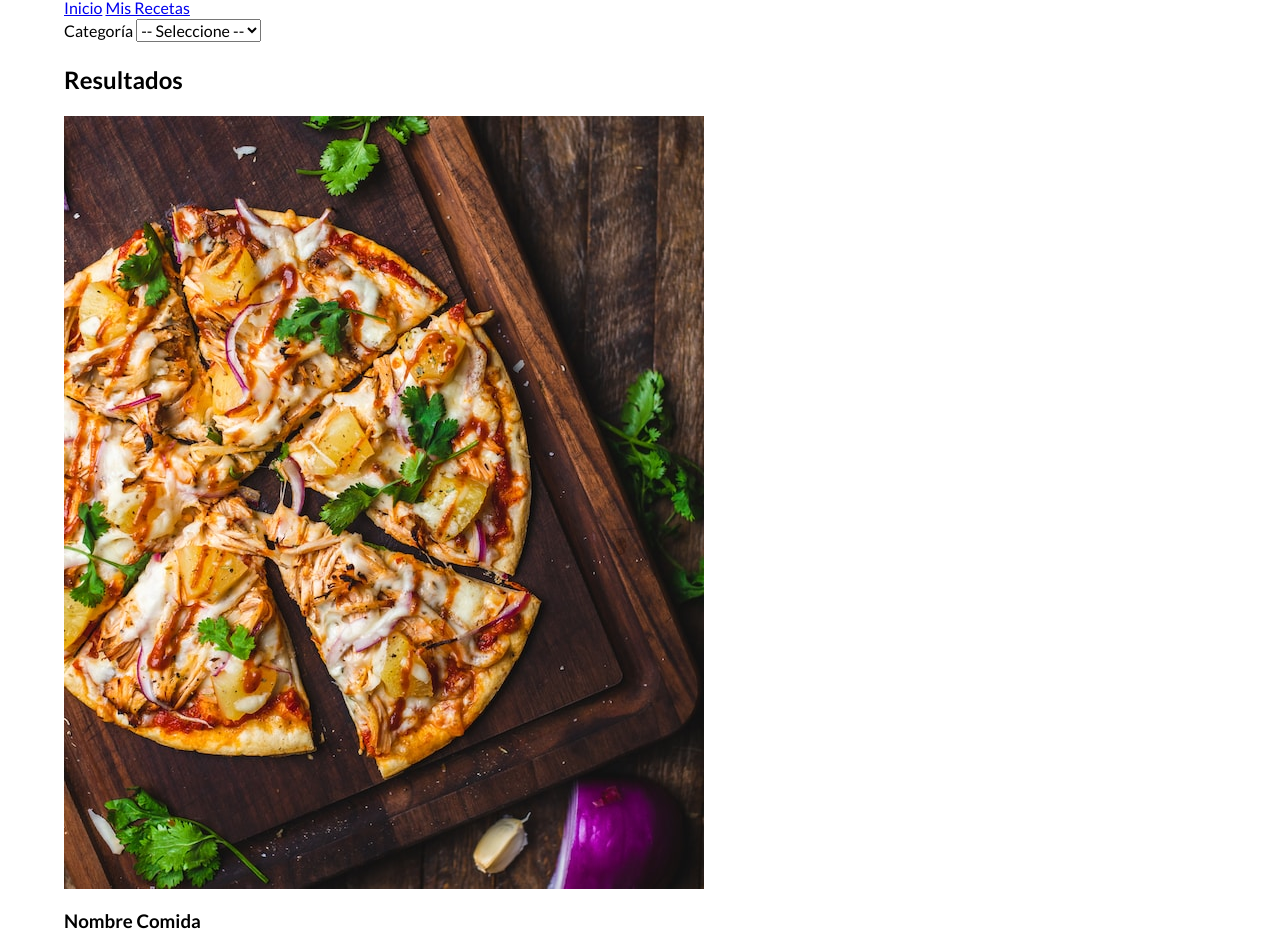
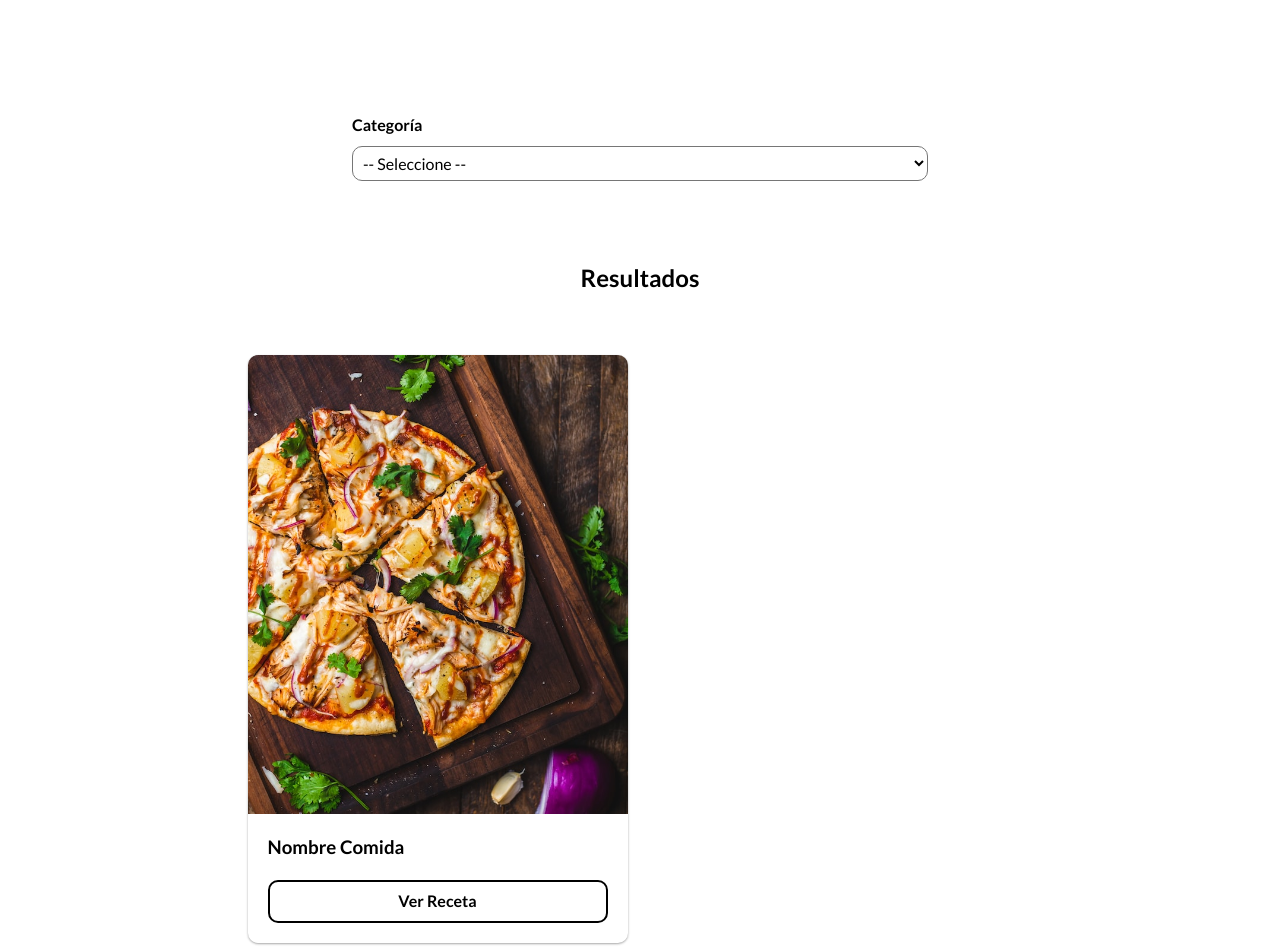
Before and after one commit to MartinezFabian/FoodRecipeApp-JavaScript-HTML-CSS, a plain HTML site: page index.html in a window 1280 px wide. Shown: the part 88-1037 px from the top of the page. Drawn offline with Linux system fonts and the light colour scheme.

Commit message:
feat: Add initial CSS styles

```diff
--- a/css/styles.css
+++ b/css/styles.css
@@ -2,6 +2,8 @@
 
 :root {
   --main-font: "Lato", sans-serif;
+  --black: #111;
+  --white: #fff;
 }
 
 /* global styles */
@@ -37,3 +39,152 @@ img {
 [class$="__heading"] {
   margin: 2rem 0;
 }
+
+/* header */
+.header {
+  margin-top: 2rem;
+}
+
+.header__flex {
+  display: flex;
+  flex-direction: column;
+  align-items: center;
+  gap: 2rem;
+}
+
+@media (min-width: 768px) {
+  .header__flex {
+    flex-direction: row;
+    gap: unset;
+    justify-content: space-between;
+  }
+}
+
+.header__heading {
+  font-size: 3rem;
+}
+
+.header__nav {
+  width: 100%;
+  display: flex;
+  flex-direction: column;
+  align-items: center;
+  gap: 2rem;
+}
+
+@media (min-width: 768px) {
+  .header__nav {
+    width: auto;
+    flex-direction: row;
+    gap: 6rem;
+  }
+}
+
+.header__anchor {
+  text-decoration: none;
+  font-size: 1.7rem;
+  color: var(--black);
+}
+
+/* search */
+.search {
+  margin-top: 6rem;
+  margin-bottom: 8rem;
+}
+
+@media (min-width: 768px) {
+  .search {
+    margin-top: 10rem;
+  }
+}
+
+.form {
+  display: flex;
+  flex-direction: column;
+  gap: 1rem;
+  width: 100%;
+}
+
+.form__label {
+  font-weight: 700;
+}
+
+.form__select {
+  padding: 0.6rem;
+  border-style: solid;
+  background-color: var(--white);
+  border-radius: 1rem;
+}
+
+@media (min-width: 768px) {
+  .form {
+    align-items: center;
+  }
+
+  .form__label,
+  .form__select {
+    width: 50%;
+  }
+}
+
+/* main */
+.main {
+  margin-bottom: 10rem;
+}
+
+.main__heading {
+  text-align: center;
+  margin-bottom: 6rem;
+}
+
+@media (min-width: 768px) {
+  .main__grid {
+    display: grid;
+    grid-template-columns: repeat(auto-fill, minmax(30rem, 38rem));
+    gap: 2.5rem;
+    justify-content: center;
+  }
+}
+
+.food-card {
+  box-shadow: rgba(0, 0, 0, 0.12) 0px 1px 3px, rgba(0, 0, 0, 0.24) 0px 1px 2px;
+  border-radius: 1rem;
+  overflow: hidden;
+  margin-bottom: 5rem;
+}
+
+@media (min-width: 768px) {
+  .food-card {
+    margin-bottom: 0;
+  }
+}
+
+.food-card__image {
+  transition: transform 0.3s ease-out;
+}
+
+.food-card__image:hover {
+  transform: scale(1.04);
+}
+
+.food-card__information {
+  padding: 2rem;
+}
+
+.food-card__name {
+  margin: 0;
+}
+
+.food-card__button {
+  margin-top: 2rem;
+  width: 100%;
+  border-style: none;
+  padding: 1rem;
+  font-weight: 700;
+  background-color: var(--white);
+  border-style: solid;
+  border-radius: 1rem;
+}
+.food-card__button:hover {
+  cursor: pointer;
+}
```
